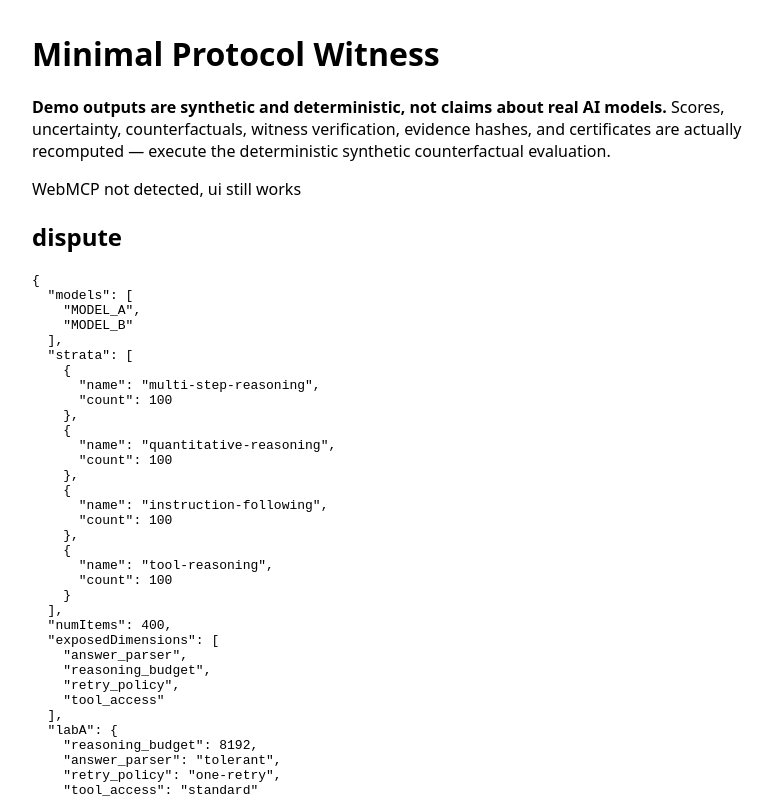
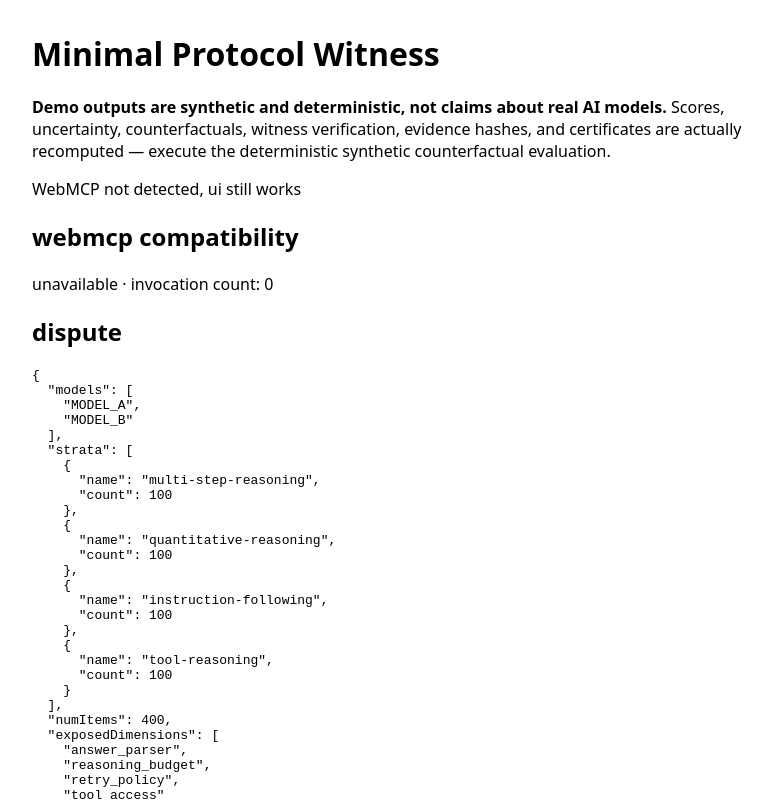
Before and after one commit to tugrapaydiner/mpw, a React (Vite) app: page / in a window 1280 px wide. Shown: the top 800 px of the page, without its empty margins (228-1001 px from the left). Built offline with nearby package versions, Linux system fonts and the light colour scheme.

Commit message:
p03 smoke tool plus compat panel, blocked on live proof

```diff
--- a/src/app/App.tsx
+++ b/src/app/App.tsx
@@ -1,7 +1,9 @@
-import { useEffect, useMemo, useState } from "react";
+import { useEffect, useMemo, useState, useSyncExternalStore } from "react";
 import { dispute, runCounterfactual, inspectEvidence, witness } from "../engine/mpwService";
 import { registerWebMcpTools } from "../webmcp/tools";
+import { registerSmokeTool } from "../webmcp/smoke";
 import { useSelection } from "../state/useSelection";
+import { getSmokeState, subscribeSmoke, setSupported } from "../state/smokeStore";
 import JsonBlock from "../components/JsonBlock";
 
 export default function App() {
@@ -10,11 +12,16 @@ export default function App() {
   const [out, setOut] = useState<{ counter?: unknown; evidence?: unknown; witness?: unknown }>({});
   const [note, setNote] = useState("checking for WebMCP…");
   const [busy, setBusy] = useState<string | null>(null);
+  const smoke = useSyncExternalStore(subscribeSmoke, getSmokeState);
 
   useEffect(() => {
-    registerWebMcpTools().then((r) =>
-      setNote(r.registered.length ? `WebMCP: ${r.registered.length} tools registered` : "WebMCP not detected, ui still works")
-    );
+    registerWebMcpTools().then((r) => {
+      setNote(r.registered.length ? `WebMCP: ${r.registered.length} tools registered` : "WebMCP not detected, ui still works");
+      setSupported(r.registered.length > 0);
+    });
+    registerSmokeTool().then((r) => {
+      if (r.registered.length) setSupported(true);
+    });
   }, []);
 
   const run = (key: "counter" | "evidence" | "witness", fn: () => unknown) => {
@@ -38,6 +45,13 @@ export default function App() {
         recomputed — execute the deterministic synthetic counterfactual evaluation.
       </p>
       <p>{note}</p>
+      <h2>webmcp compatibility</h2>
+      <p>
+        {smoke.supported === null ? "checking…" : smoke.supported ? "Supported" : "unavailable"} · invocation
+        count: {smoke.count}
+        {smoke.lastMessage !== null ? ` · last invocation: ${smoke.lastMessage}` : ""}
+      </p>
+      {smoke.activity.length > 0 && <JsonBlock value={smoke.activity} />}
       <h2>dispute</h2>
       <JsonBlock value={d} />
       <h2>run a hybrid</h2>
--- /dev/null
+++ b/src/state/smokeStore.ts
@@ -0,0 +1,48 @@
+// ephemeral smoke state. in-memory only, no clock, no persistence.
+export interface SmokeState {
+  count: number;
+  lastMessage: string | null;
+  activity: string[];
+  supported: boolean | null;
+}
+
+let state: SmokeState = { count: 0, lastMessage: null, activity: [], supported: null };
+const listeners = new Set<() => void>();
+
+export function getSmokeState(): SmokeState {
+  return state;
+}
+
+export function subscribeSmoke(fn: () => void): () => void {
+  listeners.add(fn);
+  return () => {
+    listeners.delete(fn);
+  };
+}
+
+function set(patch: Partial<SmokeState>): void {
+  state = { ...state, ...patch };
+  listeners.forEach((l) => l());
+}
+
+export function setSupported(v: boolean): void {
+  set({ supported: v });
+}
+
+export function invokeSmoke(message: unknown): { acceptedMessage: string; invocationCount: number } {
+  if (typeof message !== "string" || message.length === 0)
+    throw new Error("message must be a non-empty string");
+  if (message.length > 500) throw new Error("message too long (max 500 chars)");
+  const count = state.count + 1;
+  set({
+    count,
+    lastMessage: message,
+    activity: [...state.activity.slice(-9), `invocation ${count}: ${message.slice(0, 80)}`],
+  });
+  return { acceptedMessage: message, invocationCount: count };
+}
+
+export function __resetSmokeForTests(): void {
+  state = { count: 0, lastMessage: null, activity: [], supported: null };
+  listeners.clear();
+}
--- /dev/null
+++ b/src/webmcp/smoke.ts
@@ -0,0 +1,65 @@
+// temporary smoke tool. proves the real webmcp path, nothing scientific.
+import { invokeSmoke } from "../state/smokeStore.js";
+import type { ToolDef } from "../types/index.js";
+
+function modelContext(): { registerTool: (tool: Record<string, unknown>) => Promise<unknown> } | null {
+  const g = globalThis as unknown as {
+    document?: { modelContext?: { registerTool: (tool: Record<string, unknown>) => Promise<unknown> } };
+    navigator?: { modelContext?: { registerTool: (tool: Record<string, unknown>) => Promise<unknown> } };
+  };
+  return g.document?.modelContext ?? g.navigator?.modelContext ?? null;
+}
+
+function rejectExtra(args: Record<string, unknown> | undefined, allowed: string[]): void {
+  for (const k of Object.keys(args ?? {})) if (!allowed.includes(k)) throw new Error(`unexpected prop: ${k}`);
+}
+
+export const SMOKE_TOOL: ToolDef = {
+  name: "reconciler_smoke_test",
+  description:
+    "Sends a short text message that increments this page's visible invocation counter and appends one activity entry. Use it to prove the WebMCP path works end to end.",
+  inputSchema: {
+    type: "object",
+    properties: {
+      message: {
+        type: "string",
+        description: "short text to record as the last invocation message",
+        minLength: 1,
+        maxLength: 500,
+      },
+    },
+    required: ["message"],
+    additionalProperties: false,
+  },
+  annotations: { readOnlyHint: false },
+  execute: async (args = {}) => {
+    try {
+      rejectExtra(args, ["message"]);
+      const r = invokeSmoke(args["message"]);
+      return { ok: true, ...r };
+    } catch (e) {
+      return { ok: false, error: String((e as Error).message || e) };
+    }
+  },
+};
+
+let done = false;
+
+export async function registerSmokeTool(): Promise<{ registered: string[]; reason?: string }> {
+  if (done) return { registered: [], reason: "already-registered" };
+  const mc = modelContext();
+  if (!mc || typeof mc.registerTool !== "function") return { registered: [], reason: "no-webmcp" };
+  await mc.registerTool({
+    name: SMOKE_TOOL.name,
+    description: SMOKE_TOOL.description,
+    inputSchema: SMOKE_TOOL.inputSchema,
+    annotations: SMOKE_TOOL.annotations,
+    execute: SMOKE_TOOL.execute,
+  });
+  done = true;
+  return { registered: [SMOKE_TOOL.name] };
+}
+
+export function __resetSmokeRegistrationForTests(): void {
+  done = false;
+}
--- a/src/webmcp/tools.ts
+++ b/src/webmcp/tools.ts
@@ -120,7 +120,14 @@ export const TOOLS: ToolDef[] = [
   },
 ];
 
+let done = false;
+
+export function __resetWebmcpRegistrationForTests(): void {
+  done = false;
+}
+
 export async function registerWebMcpTools(): Promise<{ registered: string[]; reason?: string }> {
+  if (done) return { registered: [], reason: "already-registered" };
   const mc = modelContext();
   if (!mc || typeof mc.registerTool !== "function") return { registered: [], reason: "no-webmcp" };
   const out: string[] = [];
@@ -128,5 +135,6 @@ export async function registerWebMcpTools(): Promise<{ registered: string[]; rea
     await mc.registerTool({ name: t.name, description: t.description, inputSchema: t.inputSchema, annotations: t.annotations, execute: t.execute });
     out.push(t.name);
   }
+  done = true;
   return { registered: out };
 }
```
Also changed, not shown: 3 other files (tests, documents, lock files or other folders).
